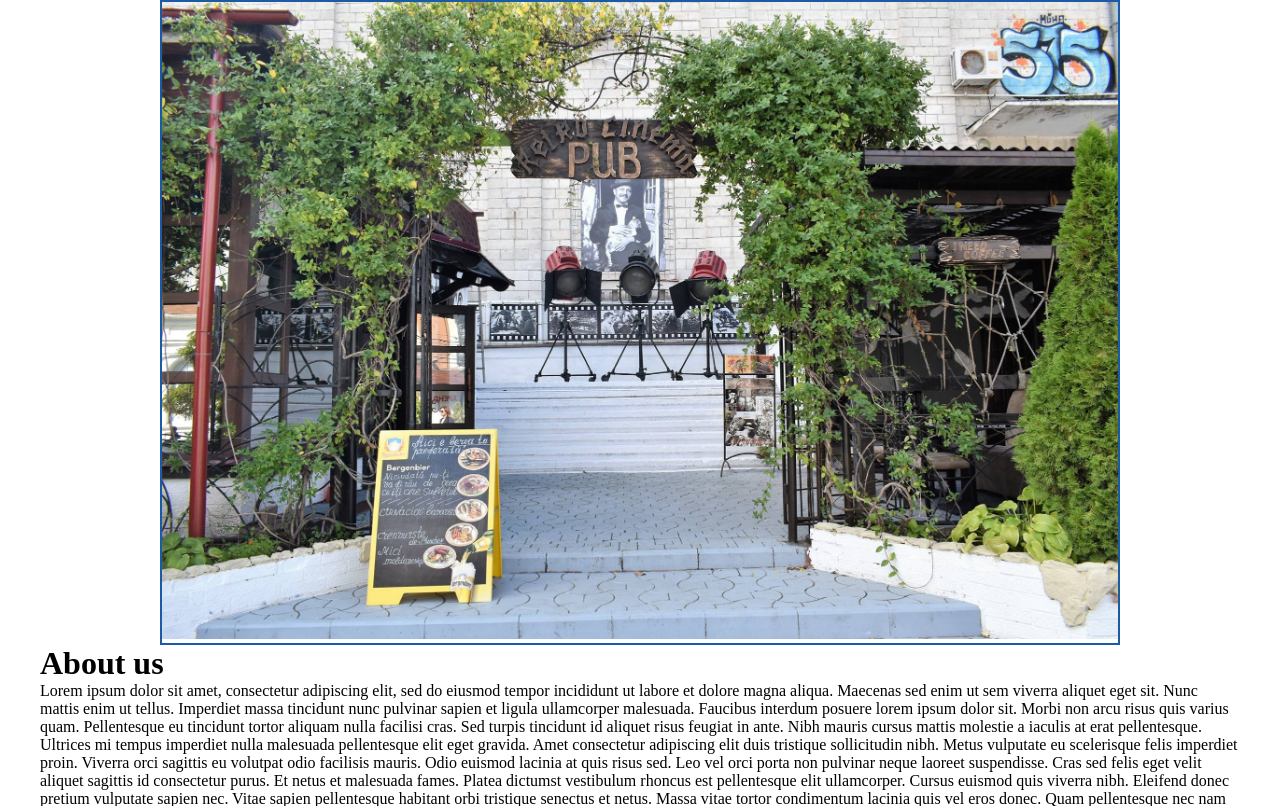
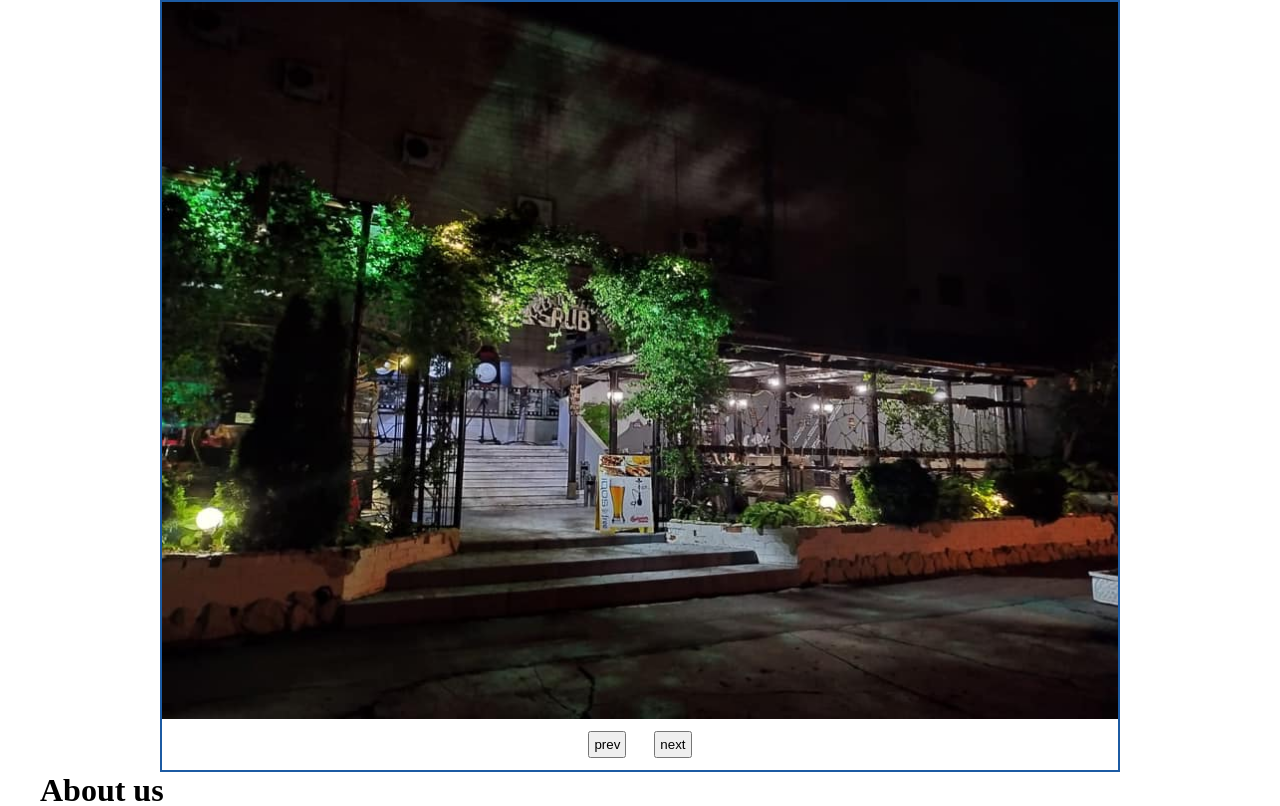
Before and after one commit to bluerat1976/retro-cinema, a website: page html/index.html in a window 1280 px wide. Shown: the part 141-947 px from the top of the page. Drawn offline with Linux system fonts and the light colour scheme.

Commit message:
in process-5

```diff
--- a/html/index.html
+++ b/html/index.html
@@ -6,6 +6,7 @@
     <title>Retro Cinema Pub</title>
     <script src="../js/header.js" type="text/javascript" defer></script>
     <script src="../js/footer.js" type="text/javascript" defer></script>
+    <script src="../js/carousel.js" type="text/javascript" defer></script>
     <link rel="stylesheet" href="../index.css">
 </head>
 <body>
@@ -18,7 +19,20 @@
     <div class="content">
 
         <div id="carousel">
-            <script src="../js/carousel.js"></script>
+
+
+            <div class="picts">
+                <img src="../pictures/pict-carousel/cinema-pub-3.jpg" alt="">
+                <img src="../pictures/pict-carousel/cinema-pub-11.jpg" alt="">
+                <img src="../pictures/pict-carousel/cinema-pub-9.jpg" alt="">
+                <img src="../pictures/pict-carousel/cinema-pub-7.jpg" alt="">
+            </div>
+            <div class="buttons">
+                <button id="prev">prev</button>
+                <button id="next" onclick="showNextImg()">next</button>
+            </div>
+
+            <p id="text"></p>
         </div>
 
         <h1>About us</h1>
--- a/index.scss
+++ b/index.scss
@@ -6,6 +6,7 @@
 
 @import 'styles/content';
 @import 'styles/footer';
+@import 'styles/carousel';
 
 #header {
     display: flex;
--- a/js/carousel.js
+++ b/js/carousel.js
@@ -1,3 +1,4 @@
+/*
 let carouselbox = document.getElementById('carousel')
 
 let pict1 = document.createElement('img')
@@ -6,3 +7,10 @@ pict1.setAttribute('alt', 'cinema-pub-1')
 pict1.setAttribute('id', 'pict1-carousel')
 
 carouselbox.appendChild(pict1)
+*/
+
+
+document.getElementById('prev').onclick = function() {
+    let text = document.getElementById('text')
+    text.innerHTML = 'Hello'
+}
--- /dev/null
+++ b/styles/_carousel.scss
@@ -0,0 +1,21 @@
+#carousel {
+    width: 80%;
+    border: 2px solid #1c5ba3;
+    margin: 0 auto;
+    text-align: center;
+
+
+    .picts img {
+        max-width: 100%;
+        display: none;
+    }
+    .picts img:first-child {
+        display: block;
+    }
+
+    .buttons button {
+        padding: 4px;
+        margin: 12px;
+
+    }
+}
--- a/styles/_content.scss
+++ b/styles/_content.scss
@@ -7,17 +7,4 @@
 .content {
     display: block;
     padding: 0 40px 50px 40px;
-
-
-    #carousel {
-        width: 80%;
-        border: 2px solid #1c5ba3;
-        margin: 0 auto;
-
-
-        img {
-            max-width: 100%;
-            max-height: 100%;
-        }
-    }
 }
```
Also changed, not shown: index.css.
